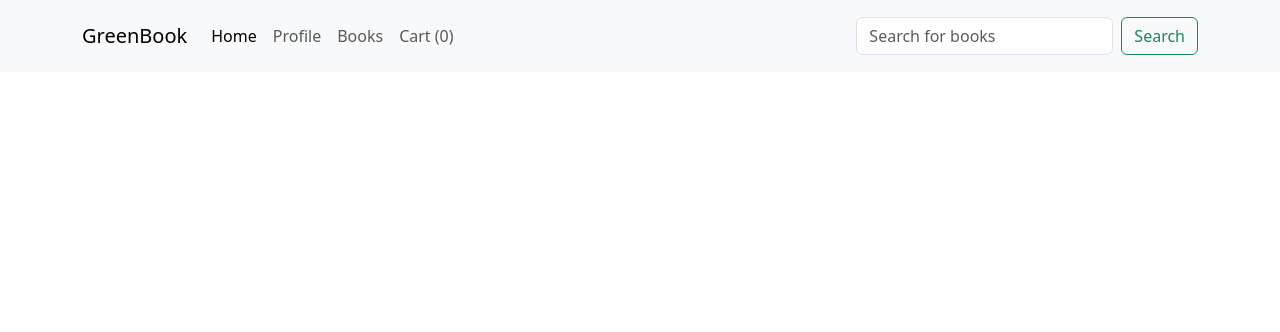
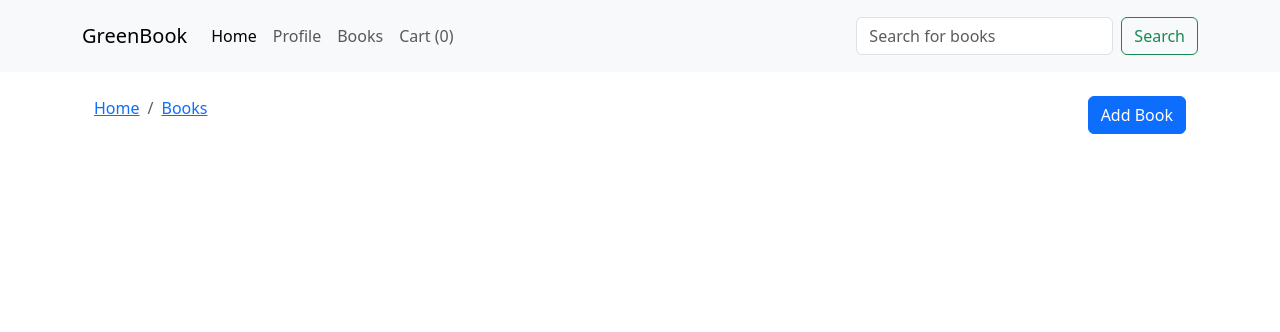
Before and after one commit to siam1299/BookStoreMS, a Django app: page /books in a window 1280 px wide. Shown: the top 332 px of the page. Run offline with Django 5.2, Linux system fonts and the light colour scheme; the visitor is signed in with stand-in values (Sample User, id 1); data that the repository does not hold is empty.

Commit message:
fix book card size and add book button

```diff
--- a/static/css/styles.css
+++ b/static/css/styles.css
@@ -1,3 +1,12 @@
 .quantity-input {
    width: 120px;
 }
+
+.book-card-img-container {
+   height: 300px;
+   overflow: hidden;
+}
+
+.book-card-img {
+   object-fit: cover;
+}
--- a/templates/books/book_list.html
+++ b/templates/books/book_list.html
@@ -6,38 +6,63 @@
          <nav aria-label="breadcrumb">
             <ol class="breadcrumb">
                <li class="breadcrumb-item">
+                  <a href="{% url 'home' %}">Home</a>
+               </li>
+               <li class="breadcrumb-item">
                   <a href="{% url 'book_list' %}">Books</a>
                </li>
                <li class="breadcrumb-item active" aria-current="page">Search results for "{{ request.GET.q }}"</li>
             </ol>
          </nav>
+      {% else %}
+         <div class="d-flex justify-content-between">
+            <nav aria-label="breadcrumb">
+               <ol class="breadcrumb">
+                  <li class="breadcrumb-item">
+                     <a href="{% url 'home' %}">Home</a>
+                  </li>
+                  <li class="breadcrumb-item">
+                     <a href="{% url 'book_list' %}">Books</a>
+                  </li>
+               </ol>
+            </nav>
+
+            {% if request.user.is_superuser %}
+               <div class="d-flex justify-content-end mb-3">
+                  <a href="{% url 'add_book' %}" class="btn btn-primary">Add Book</a>
+               </div>
+            {% endif %}
+         </div>
       {% endif %}
 
       <div class="mt-2 row row-cols-1 row-cols-md-5 g-4">
          {% for book in books %}
-            <a href="{% url 'book_detail' book.id %}" class="text-decoration-none">
-               <div class="col">
-                  <div class="card">
+            <div class="col">
+               <a href="{% url 'book_detail' book.id %}"
+                  class="text-decoration-none h-100">
+                  <div class="card h-100">
                      {% if book.image %}
                         <div class="book-card-img-container">
                            <img src="{{ book.image.url }}"
-                                width="80"
-                                height="auto"
                                 class="card-img-top book-card-img"
+                                width="auto"
+                                height="300"
                                 alt="{{ book.title }}" />
                         </div>
                      {% endif %}
-                     <div class="card-body">
-                        <span class="badge bg-secondary mb-2">{{ book.category }}</span>
+                     <div class="card-body d-flex flex-column">
+                        <div class="d-flex mb-2">
+                           <span class="badge bg-secondary rounded-pill">{{ book.category }}</span>
+                        </div>
                         <h5 class="card-title">{{ book.title }}</h5>
                         <small class="text-muted d-block text-truncate">By {{ book.author }}</small>
-                        <p>
+                        <p class="mt-auto mb-0">
                            <strong>Price: ${{ book.price }}</strong>
                         </p>
                      </div>
                   </div>
-               </div>
-            </a>
+               </a>
+            </div>
          {% endfor %}
       </div>
 
```
